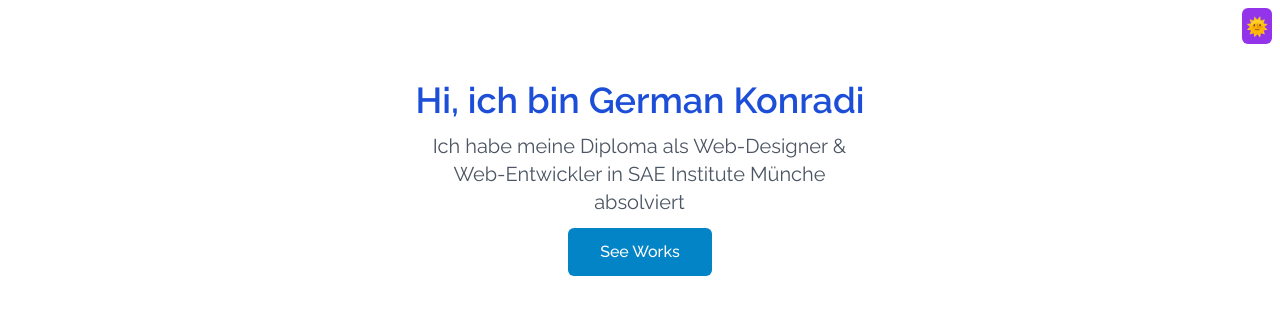
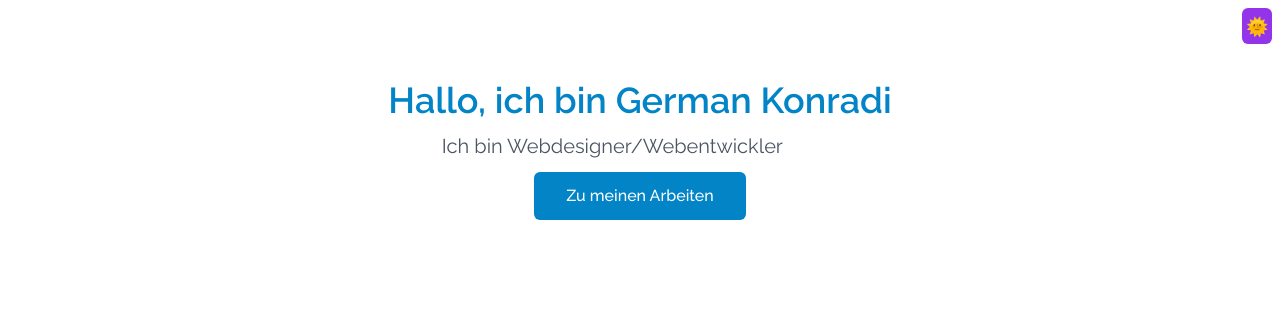
Before and after one commit to geraxgera/germankonradi_portfolio, a React (Vite) app: page / in a window 1280 px wide. Shown: the top 326 px of the page. Built offline with nearby package versions, Linux system fonts and the light colour scheme.

Commit message:
Update HeroSection.jsx

```diff
--- a/src/components/HeroSection.jsx
+++ b/src/components/HeroSection.jsx
@@ -4,18 +4,18 @@ function HeroSection() {
   return (
     <div id='hero' className="flex items-center justify-center flex-col py-20">
       <div className="text-center">
-        <h1 className="text-2xl md:text-4xl mb-1 md:mb-3 text-blue-700 font-semibold">
-          Hi, ich bin German Konradi
+        <h1 className="text-2xl md:text-4xl mb-1 md:mb-3 text-sky-600 font-semibold">
+          Hallo, ich bin German Konradi
         </h1>
         <p className="text-md md:text-xl max-w-md mb-3 text-gray-600 dark:text-gray-300 ">
-          Ich habe meine Diploma als Web-Designer & Web-Entwickler in SAE
-          Institute Münche absolviert
+          Ich bin Webdesigner/Webentwickler
         </p>
+
         <a
           href="#works"
           className="inline-block px-8 py-3 border-transparent text-base font-medium rounded-md text-white bg-sky-600 hover:bg-sky-700 md:text-md"
         >
-          See Works
+          Zu meinen Arbeiten
         </a>
       </div>
     </div>
```
